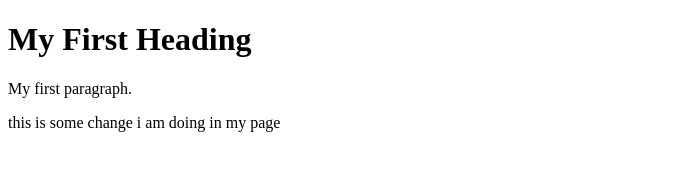
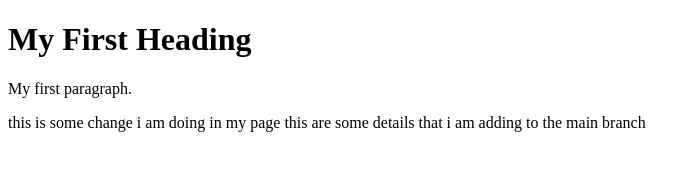
Before and after one commit to whokeshav/readme.md, a plain HTML site: page index.html in a window 1280 px wide. Shown: the whole page, without its empty margins (0-700 px from the left). Drawn offline with Linux system fonts and the light colour scheme.

Commit message:
update : details to project

```diff
--- a/index.html
+++ b/index.html
@@ -4,7 +4,9 @@
 
 <h1>My First Heading</h1>
 <p>My first paragraph.</p>
-<p>this is some change i am doing in my page </p>
+<p>this is some change i am doing in my page
+    this are some details that i am adding to the main branch
+</p>
 
 </body>
 </html>
```
